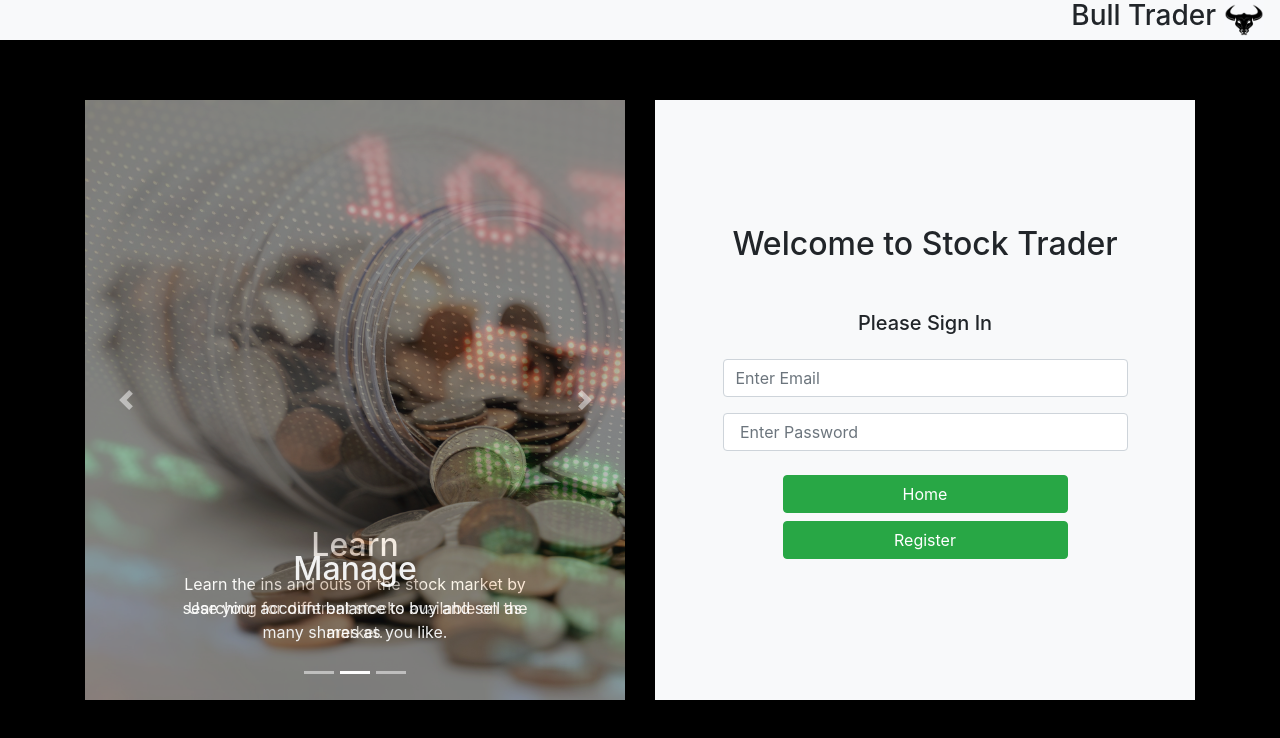
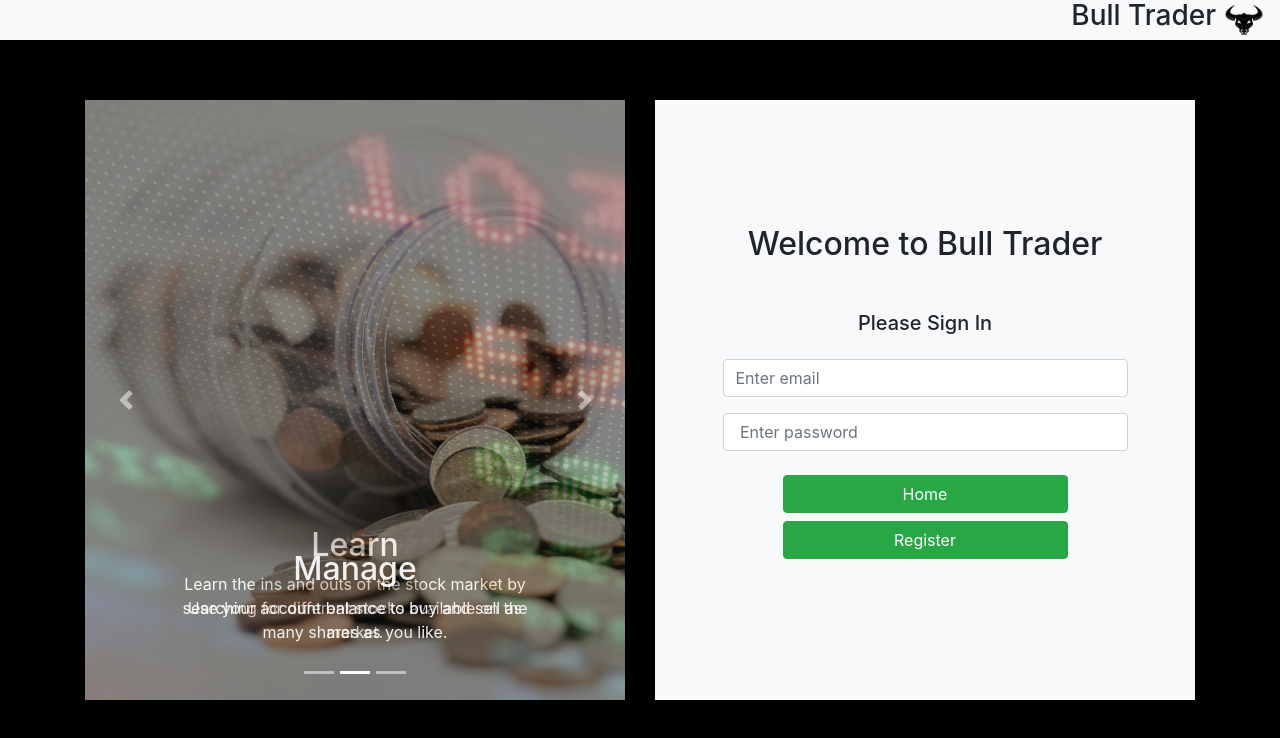
Before and after one commit to rjgallego/bulltrader, a React (Create React App) app in the folder client/: page / in a window 1280 px wide. Shown: the top 738 px of the page. Built offline with nearby package versions, Linux system fonts and the light colour scheme.

Commit message:
changing placeholder in email / password inputs

```diff
--- a/client/src/pages/Home/Home.js
+++ b/client/src/pages/Home/Home.js
@@ -31,10 +31,10 @@ const Home = () => {
                         <Col>
                             <Form noValidate validated={validated} onSubmit={handleSubmit}
                                 className='bg-light h-100 d-flex flex-column justify-content-center'>
-                                <h2 className='text-center mb-5'>Welcome to Stock Trader</h2>
+                                <h2 className='text-center mb-5'>Welcome to Bull Trader</h2>
                                 <h5 className='text-center mb-4'>Please Sign In</h5>
-                                <Form.Control required className="w-75 mx-auto mb-3" type="email" placeholder="Enter Email" />
-                                <Form.Control required className="w-75 mx-auto mb-4" type="password" placeholder=" Enter Password" />
+                                <Form.Control required className="w-75 mx-auto mb-3" type="email" placeholder="Enter email" />
+                                <Form.Control required className="w-75 mx-auto mb-4" type="password" placeholder=" Enter password" />
                                 <Form.Group as={Row} className="d-flex flex-column">
                                     <Button className="w-50 mx-auto mb-2" variant="success" type="submit">Home</Button>
                                     <Button href="/register" className="w-50 mx-auto" variant="success">Register</Button>
```
